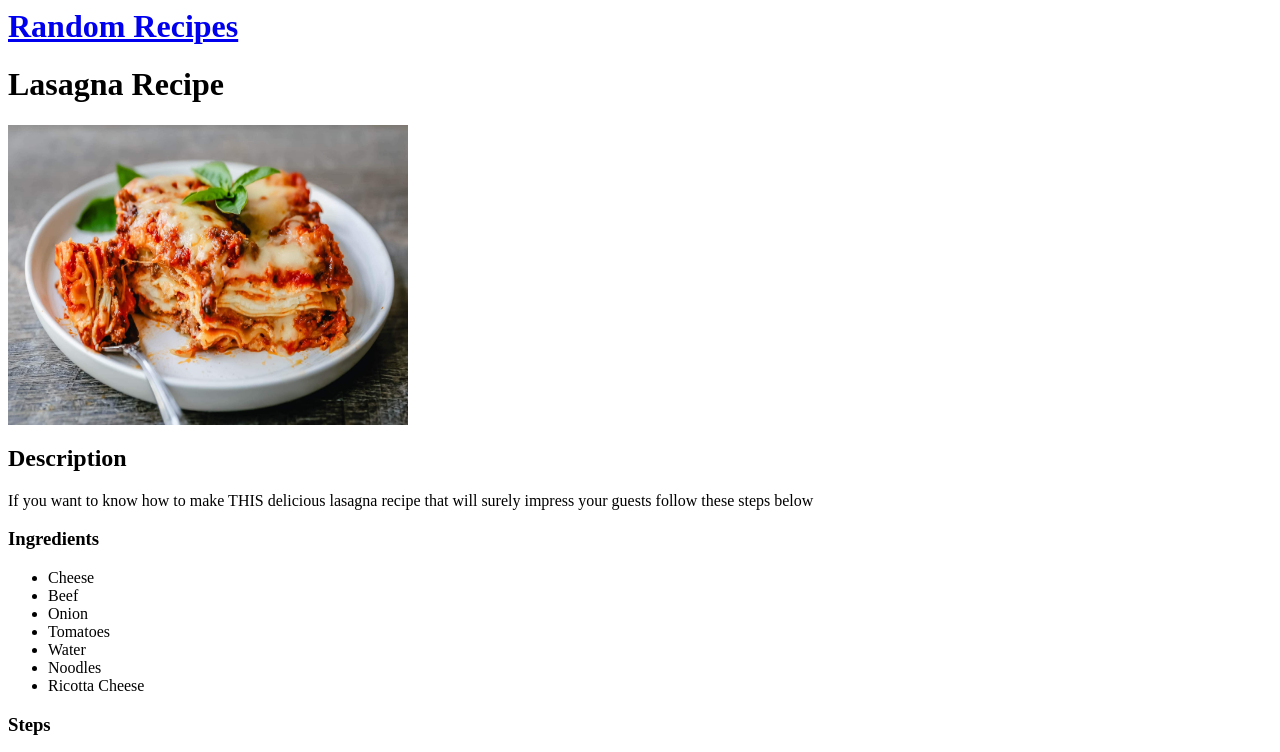
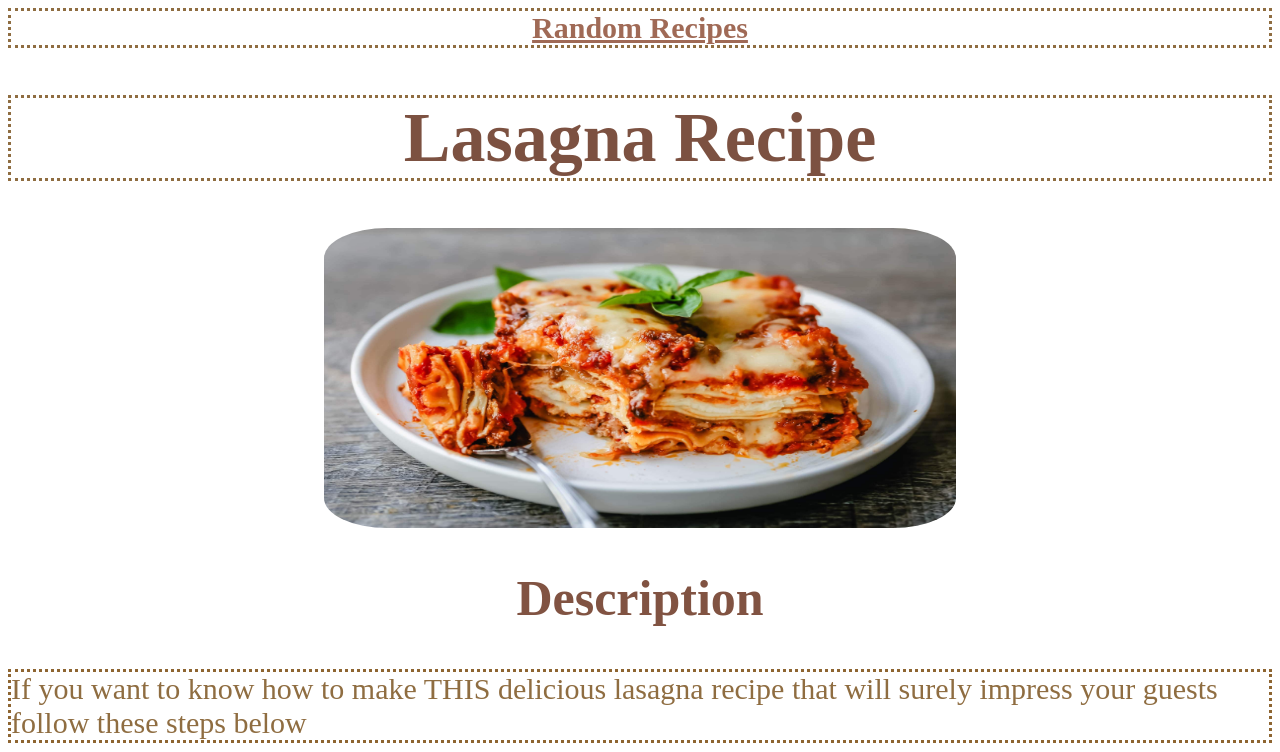
Before and after one commit to TaheaHossain/odin-recipes, a plain HTML site: page recipesm/lasagna.html in a window 1280 px wide. Shown: the top 752 px of the page. Drawn offline with Linux system fonts and the light colour scheme.

Commit message:
Finished styling the entire website

```diff
--- a/index.html
+++ b/index.html
@@ -1,20 +1,29 @@
 <!DOCTYPE html>
+<html lang="en">
+<head>
+  <meta charset="UTF-8">
+  <meta http-equiv="X-UA-Compatible" content="IE=edge">
+  <meta name="viewport" content="width=device-width, initial-scale=1.0">
+  <title>Random Recipes</title>
+  <link rel="stylesheet" href="style.css">
+</head>
 
-<html lang="en">
-  <body style="background-color:#b8a598;">
 
-  <head>
-    <meta charset="UTF-8">
-    <title style="font-family: Arial">Tahea's Recipes</title>
-    <h1 style="text-align:center; font-family: Arial">Random Recipes</h1>
-    <img src = "../odin-recipes/Images/food.jpeg" height="460" width="1600">
+<body style="background-color:white;">
+
+
+  <h1> <a class ="one" href="index.html">Random Recipes</a></h1>
+
+  <img src = "../odin-recipes/Images/food.jpeg" height="460" width="1600">
     <p style="text-align:center">Welcome to my Recipes Website where you can learn easy recipes for day to day life!</p>
-    <h3 style="font-family: Arial"><strong>List of Recipes</strong></h3>
-    <h4 style="font-family: Arial"><a href="./recipesm/lasagna.html">Lasagna</a></h4>
-    <h4s style="font-family: Arial"><a href="./recipesm/potatochip.html">Potato Chips</a></h4>
-    <h4 style="font-family: Arial"><a href="./recipesm/scrambledeggs.html">Scrambled Eggs</a></h4>
 
-  </head>
+      <h3 ><strong>List of Recipes</strong></h3>
+      <h4 ><a href="./recipesm/lasagna.html">Lasagna</a></h4>
+      <h4 ><a href="./recipesm/potatochip.html">Potato Chips</a></h4>
+      <h4 ><a href="./recipesm/scrambledeggs.html">Scrambled Eggs</a></h4>
+
+
+
 
 </body>
 </html>
--- a/recipesm/lasagna.html
+++ b/recipesm/lasagna.html
@@ -14,7 +14,17 @@ Finally, under the ingredients list, add a “Steps” heading followed by an or
 
  <main>
 
- <h1> <a href="../index.html">Random Recipes</a></h1>
+   <head>
+      <html lang="en">
+      <head>
+        <meta charset="UTF-8">
+        <meta http-equiv="X-UA-Compatible" content="IE=edge">
+        <meta name="viewport" content="width=device-width, initial-scale=1.0">
+        <title>Tahea's Recipes</title>
+        <link rel="stylesheet" href="style.css">
+      </head>
+
+ <h1 class="one"> <a href="../index.html">Random Recipes</a></h1>
 
  <h1>Lasagna Recipe</h1>
  <img src = "../Images/Lasagna.jpeg" height="300" width="400">
--- /dev/null
+++ b/recipesm/style.css
@@ -0,0 +1,48 @@
+h1, .one{
+    color: rgb(124, 81, 65);
+    font-style: unset;
+    font-family: 'Brush Script MT';
+    font-size: 70px;
+    text-align: center;
+    border-color: rgb(143, 109, 65);
+    border-style: dotted;
+
+}
+
+img{
+
+    border-radius: 10%;
+    border-color: black;
+    display: block;
+    margin-left: auto;
+    margin-right: auto;
+    width: 50%;
+}
+
+p{
+    font-family: 'Brush Script MT';
+    font-size: 30px;
+    border-style: dotted;
+    border-color: rgb(142, 101, 49);
+    color: rgb(143, 109, 65);
+
+}
+
+h2,h3, h4, a{
+    font-family: 'Brush Script MT';
+    font-size: 30px;
+    color:rgb(160, 106, 86);
+    text-align: center;
+
+}
+
+ol,ul{
+    font-family: 'Brush Script MT';
+    font-size: 30px;
+    color:rgb(160, 106, 86);
+}
+
+h3,h2{
+   font-size:50px;
+   color: rgb(129, 83, 66);
+}
--- /dev/null
+++ b/style.css
@@ -0,0 +1,44 @@
+h1{
+    color: rgb(124, 81, 65);
+    font-style: unset;
+    font-family: 'Brush Script MT';
+    font-size: 70px;
+    text-align: center;
+    border-color: rgb(143, 109, 65);
+    border-style: dotted;
+
+}
+
+img{
+    border-radius: 10%;
+    display: block;
+    margin-left: auto;
+    margin-right: auto;
+    width: auto;
+}
+
+p{
+    font-family: 'Brush Script MT';
+    font-size: 30px;
+    border-style: dotted;
+    border-color: rgb(142, 101, 49);
+    color: rgb(124, 81, 65);
+
+}
+
+h3, h4, a{
+    font-family: 'Brush Script MT';
+    font-size: 40px;
+    color:rgb(160, 106, 86);
+    text-align: center;
+
+}
+
+.one{
+    font-size: 70px;
+}
+
+h3{
+   font-size:60px;
+   color: rgb(129, 83, 66);
+}
```
Also changed, not shown: Recipes/lasagna.html (deleted, +0 -42 lines), Recipes/potatochip.html (deleted, +0 -23 lines), Recipes/scrambledeggs.html (deleted, +0 -22 lines), recipesm/potatochip.html (+11 -0 lines), recipesm/scrambledeggs.html (+11 -0 lines).
